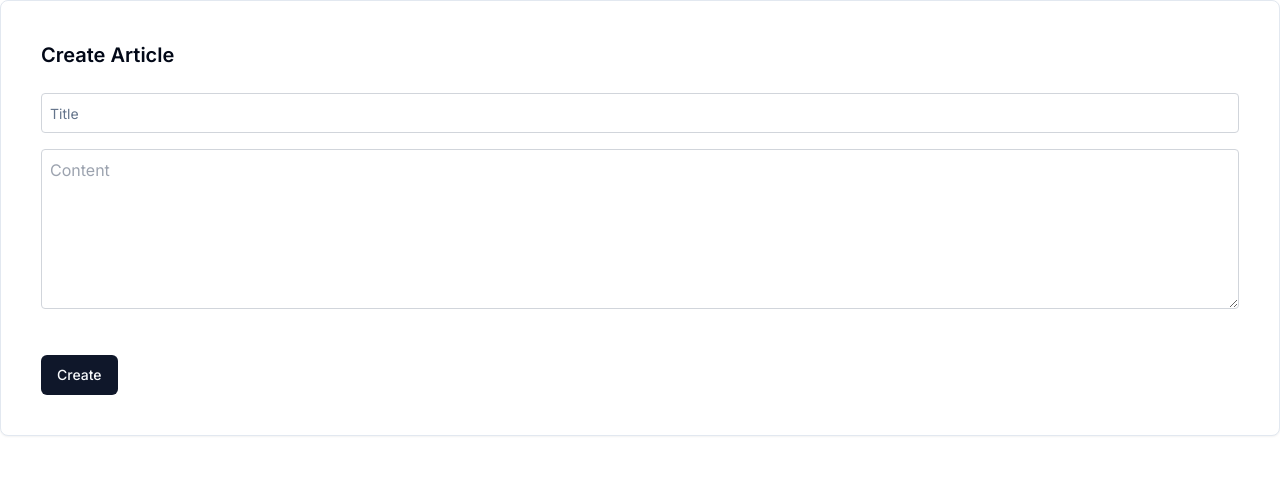
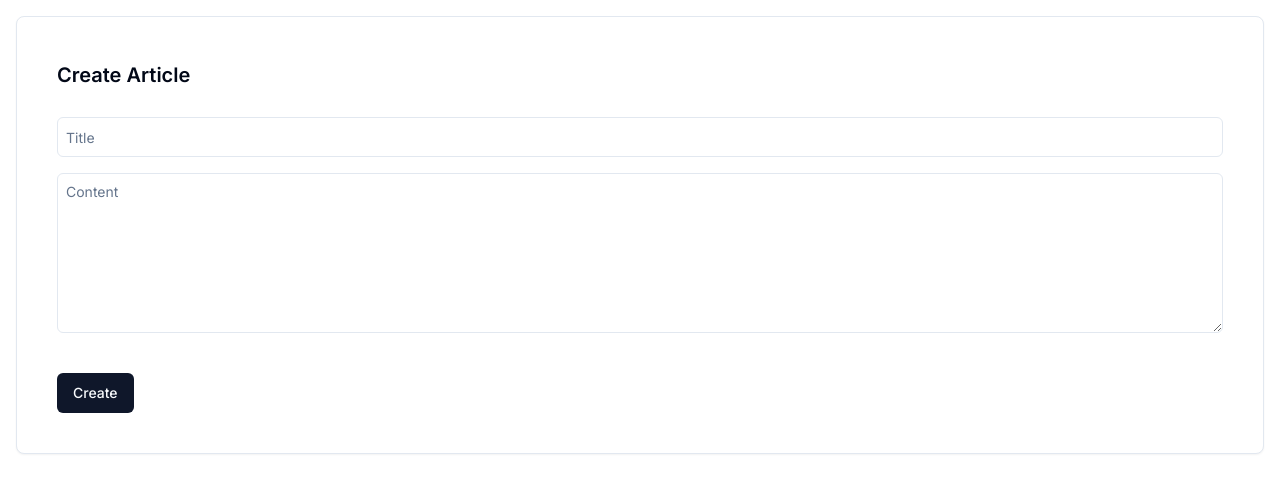
Before and after one commit to ashiqsultan/llm-bot, a Next.js app in the folder frontend-lm-bot/: page /article/create in a window 1280 px wide. Shown: the top 492 px of the page. Built offline with nearby package versions, Linux system fonts and the light colour scheme.

Commit message:
updated create article page

```diff
--- a/frontend-lm-bot/app/article/create/page.tsx
+++ b/frontend-lm-bot/app/article/create/page.tsx
@@ -19,9 +19,9 @@ const CreateArticle = () => {
   };
 
   return (
-    <div className="w-full">
+    <div className="my-4 mx-4">
       <Card className="p-4">
-        <CardHeader>
+        <CardHeader className="my-1">
           <h2 className="text-xl font-semibold">Create Article</h2>
         </CardHeader>
         <CardContent>
@@ -31,14 +31,14 @@ const CreateArticle = () => {
               placeholder="Title"
               value={title}
               onChange={(e) => setTitle(e.target.value)}
-              className="w-full p-2 border border-gray-300 rounded"
+              className="p-2"
             />
           </div>
-          <textarea
+          <Textarea
             placeholder="Content"
             value={content}
             onChange={(e) => setContent(e.target.value)}
-            className="w-full h-40 p-2 border border-gray-300 rounded"
+            className="h-40 p-2"
           />
         </CardContent>
         <CardFooter>
```
